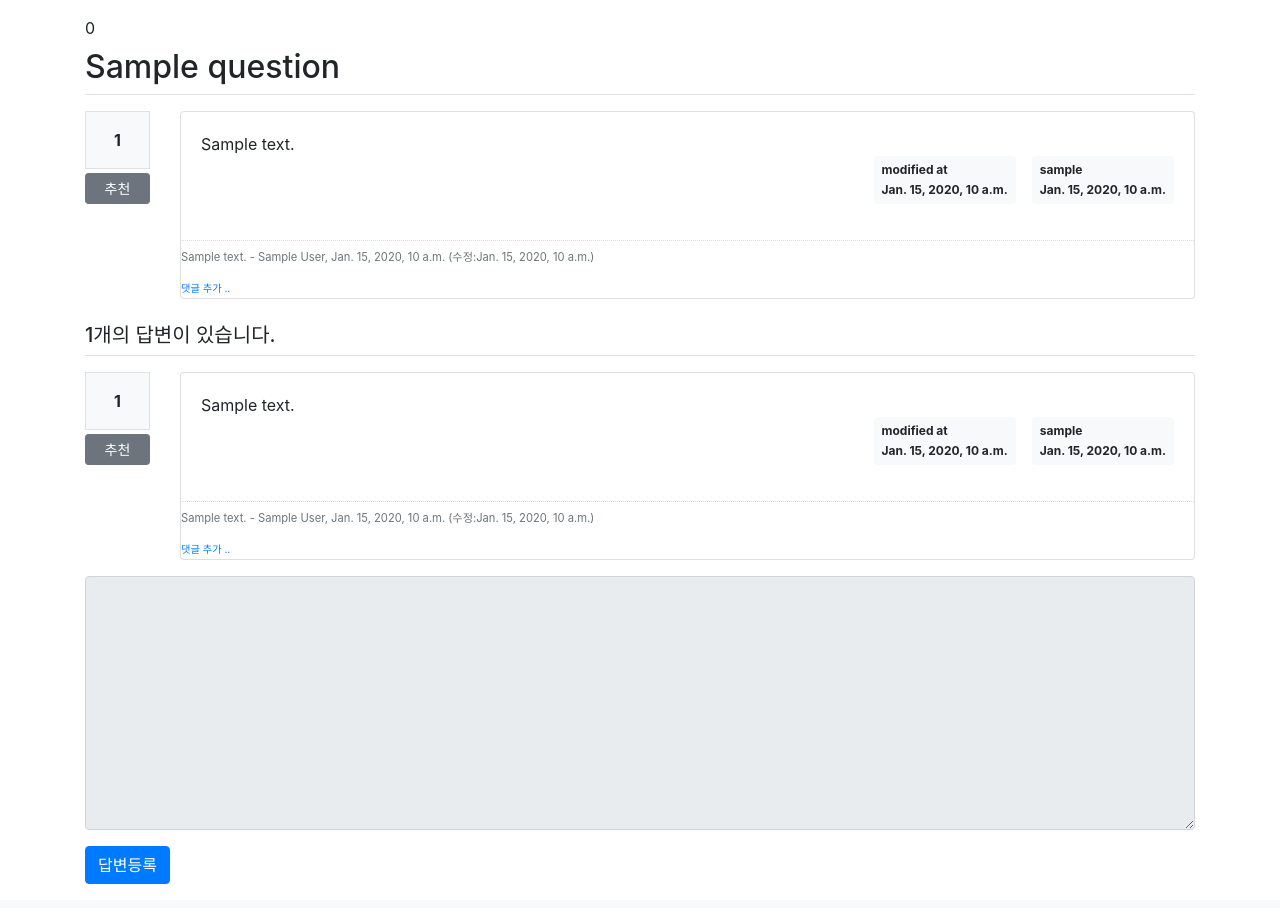
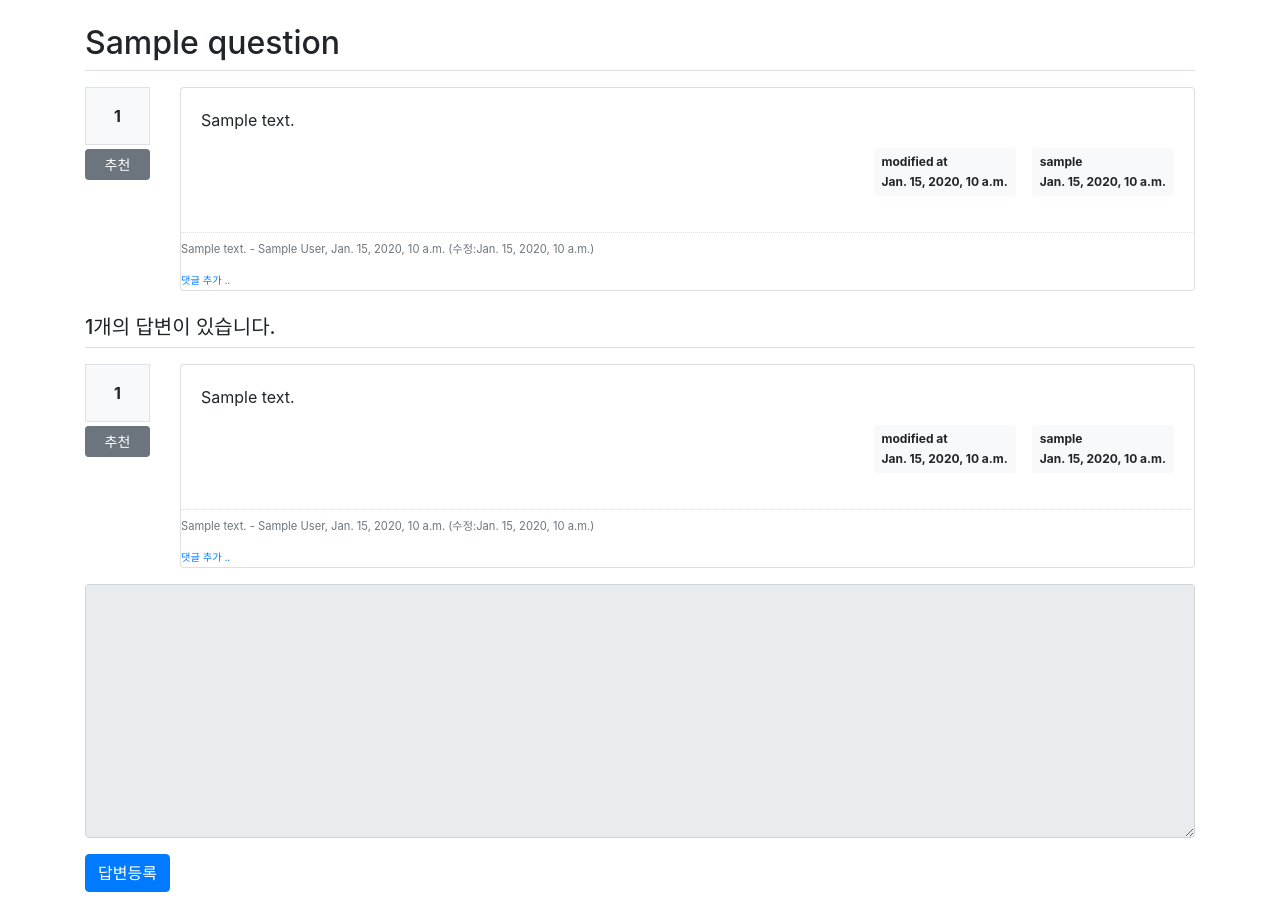
Before and after one commit to N0FreeLunch/django-board, a Django app: template board/templates/board/question_detail.html in a window 1280 px wide. Shown: the part 57-965 px from the top of the page. Before the commit the page ends 941 px from the top, so only its background shows below. Run offline with Django 3.2, Linux system fonts and the light colour scheme; the template is opened without the code that fills it: most values are stand-ins (such as "Sample title", 1, 10 or a date in 2020); some libraries are stand-ins or nearby versions.

Commit message:
question answer markdown

```diff
--- a/board/templates/board/question_detail.html
+++ b/board/templates/board/question_detail.html
@@ -1,5 +1,5 @@
 {% extends 'base.html' %}
-
+{% load board_filter %}
 {% block script %}
 <script type='text/javascript'>
     $(document).ready(function(){
@@ -42,7 +42,7 @@
 <!--    </div>-->
     {% load static %}
     <link rel="stylesheet" type="text/css" href="{% static 'bootstrap.min.css' %}">
-    <div class="container my-3">0
+    <div class="container my-3">
         {% if messages %}
         <div class="alert alert-danger my-3" role="alert">
         {% for message in messages %}
@@ -65,7 +65,7 @@
             <div class="col-11"> <!-- 질문영역 -->
                 <div class="card">
                     <div class="card-body">
-                        <div class="card-text" style="white-space: pre-line;">{{ question.content }}</div>
+                        <div class="card-text">{{ question.content|mark }}</div>
                         <div class="d-flex justify-content-end">
                             {% if question.modify_date %}
                             <div class="badge badge-light p-2 text-left mx-3">
@@ -90,6 +90,7 @@
                     {% if question.comment_set.count > 0 %}
                     <div class="mt-3">
                     {% for comment in question.comment_set.all %}
+                        <a name="comment_{{ comment.id }}"></a>
                         <div class="comment py-2 text-muted">
                             <span style="white-space: pre-line;">{{ comment.content }}</span>
                             <span>
@@ -129,7 +130,7 @@
             <div class="col-11">  <!-- 답변영역 -->
                 <div class="card">
                     <div class="card-body">
-                        <div class="card-text" style="white-space: pre-line;">{{ answer.content }}</div>
+                        <div class="card-text" style="white-space: pre-line;">{{ answer.content|mark }}</div>
                         {% if request.user == answer.author %}
                         <div class="my-3">
                             <a href="{% url 'board:answer_modify' answer.id  %}"
@@ -154,6 +155,7 @@
                     {% if answer.comment_set.count > 0 %}
                     <div class="mt-3">
                     {% for comment in answer.comment_set.all %}
+                        <a name="comment_{{ comment.id }}"></a>
                         <div class="comment py-2 text-muted">
                             <span style="white-space: pre-line;">{{ comment.content }}</span>
                             <span>
--- a/board/templatetags/board_filter.py
+++ b/board/templatetags/board_filter.py
@@ -1,8 +1,20 @@
+import markdown
 from django import template
+from django.utils.safestring import mark_safe
 
 register = template.Library()
 
 # |sub:5
-@register.filter
+@register.filter()
 def sub(value, arg):
     return value - arg
+
+
+@register.filter()
+def mark(value):
+    extensions = ["nl2br", "fenced_code"]
+    return mark_safe(markdown.markdown(value, extensions=extensions))
+
+@register.filter()
+def test(value):
+    return value+"test"
--- a/board/views/answer_views.py
+++ b/board/views/answer_views.py
@@ -8,9 +8,6 @@ from ..models import Question, Answer
 
 @login_required(login_url='common:login')
 def answer_create(request, question_id):
-    """
-    board 답변등록
-    """
     question = get_object_or_404(Question, pk=question_id)
     # question.answer_set.create(content=request.POST.get('content'), create_date=timezone.now())
     if request.method == "POST":
@@ -32,9 +29,6 @@ def answer_create(request, question_id):
 
 @login_required(login_url='common:login')
 def answer_modify(request, answer_id):
-    """
-    board 답변수정
-    """
     answer = get_object_or_404(Answer, pk=answer_id)
     if request.user != answer.author:
         messages.error(request, '수정권한이 없습니다')
--- a/static/style.css
+++ b/static/style.css
@@ -12,3 +12,9 @@ input[type=submit] {
     border-top:dotted 1px #ddd;
     font-size:0.7em;
 }
+
+code {
+    background-color: #f0f0f0;
+    padding : 10px;
+    display: block;
+}
```
Also changed, not shown: board/views/comment_views.py (+18 -6 lines).
